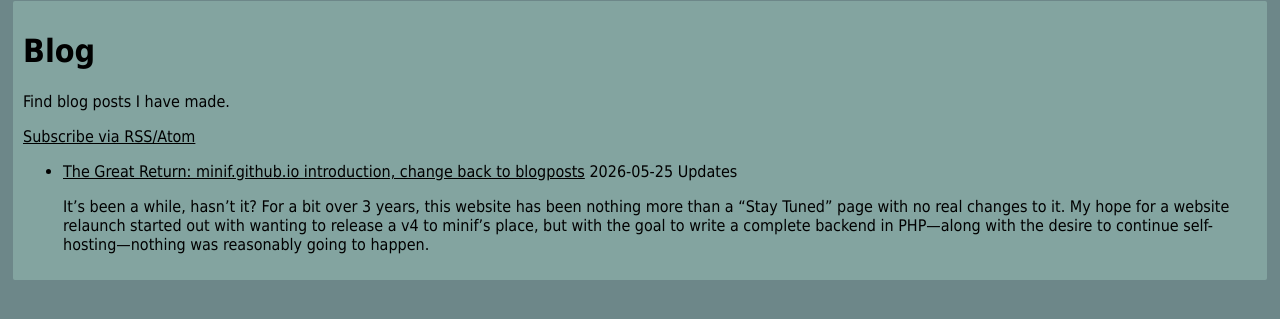
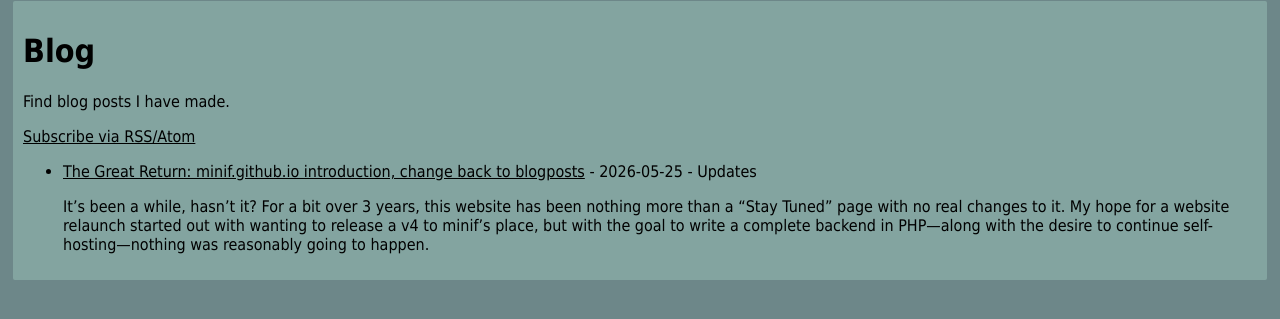
Before and after one commit to minif/minif.github.io, a Jekyll site: the page built from blog.html, in a window 1280 px wide. Shown: the part 191-510 px from the top of the page. Built offline with Jekyll 4.4.1, drawn with Linux system fonts in a browser that asks for light colours.

Commit message:
Update blog.html

```diff
--- a/blog.html
+++ b/blog.html
@@ -11,8 +11,8 @@ title: Blog
   {% for post in site.posts %}
     <li>
       <a href="{{ post.url }}">{{ post.title }}</a>
-      <a>{{ post.date | date: "%Y-%m-%d" }}</a>
-      <a>{{ post.tags }}</a>
+      <a> - {{ post.date | date: "%Y-%m-%d" }}</a>
+      <a> - {{ post.tags }}</a>
       <p>{{ post.excerpt }}</p>
     </li>
   {% endfor %}
```
